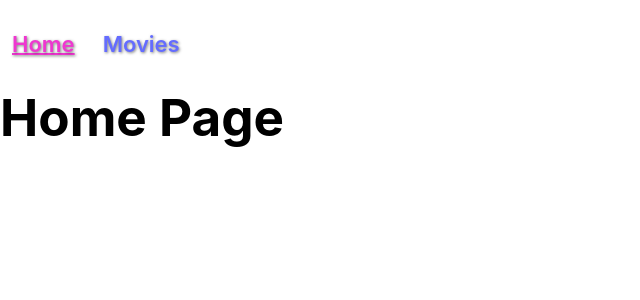
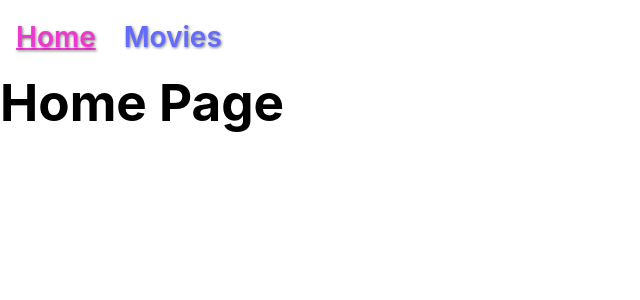
Before and after one commit to vrbprog/goit-react-hw-05, a React (Vite) app: page / in a window 1280 px wide. Shown: the top 300 px of the page, without its empty margins (0-640 px from the left). Built offline with nearby package versions, Linux system fonts and the light colour scheme.

Commit message:
style nav

```diff
--- a/src/components/Navigation/Navigation.module.css
+++ b/src/components/Navigation/Navigation.module.css
@@ -3,11 +3,11 @@
     align-items: center;
     justify-content: start;
     gap: 28px;
-    padding: 28px 12px;
+    padding: 16px;
 }
 
 .link {
-    font-size: 22px;
+    font-size: 28px;
     font-weight: 600;
     text-decoration: none;
     text-shadow: 1px 1px 3px rgba(0, 0, 0, 0.5);
```
